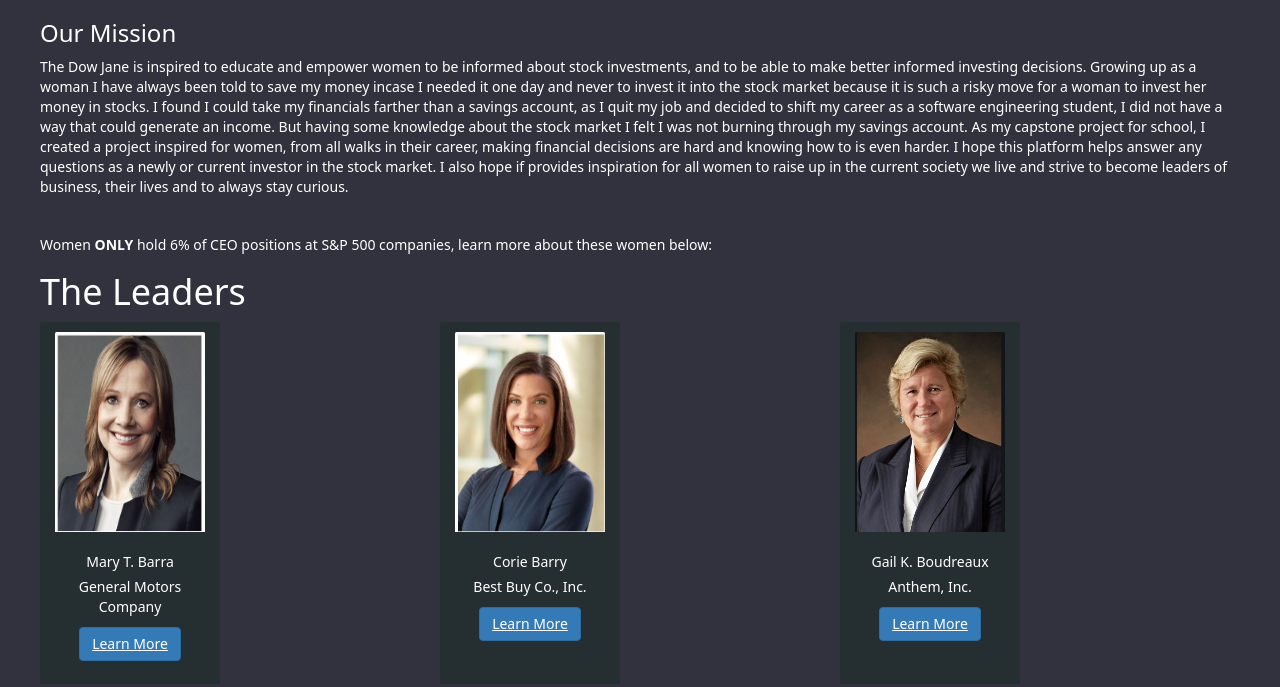
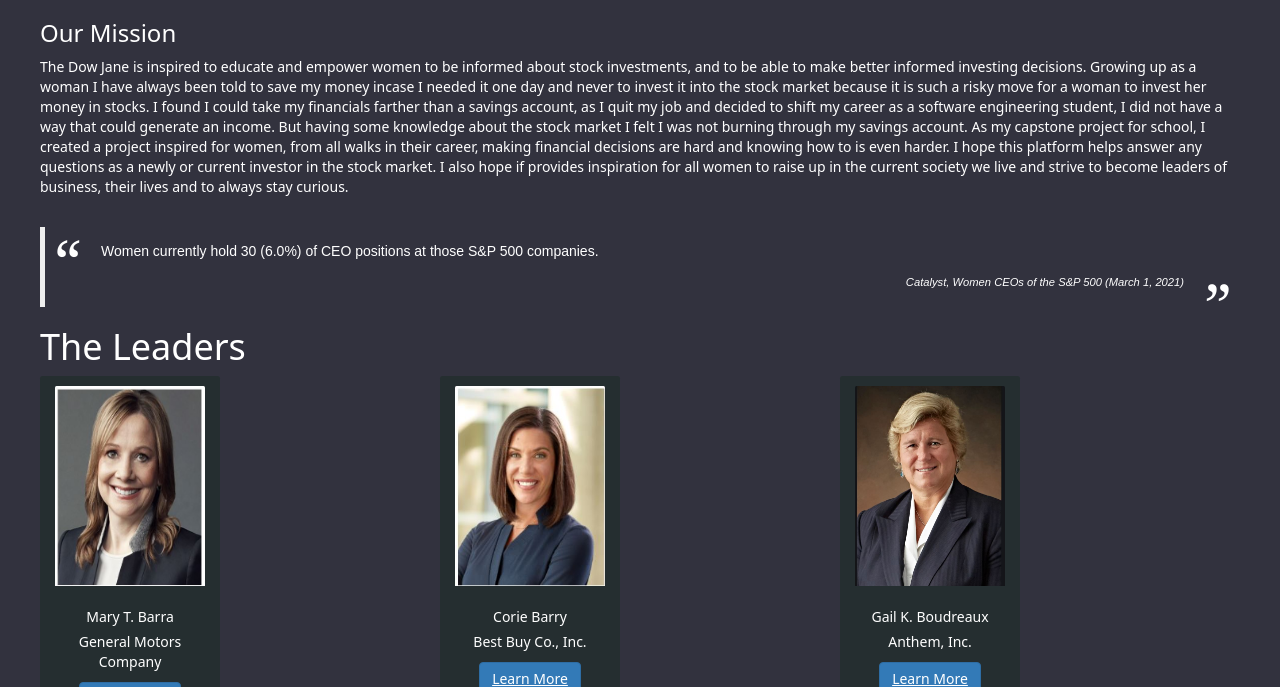
Before and after one commit to tabualhsan/Dow-Jane, a Flask app: page /OurMission in a window 1280 px wide. Shown: the part 74-761 px from the top of the page. Run offline with Flask 2, Linux system fonts and the light colour scheme; the visitor is signed in with stand-in values (Sample User, id 1); some libraries are stand-ins or nearby versions.

Commit message:
need to restart my computer

```diff
--- a/server.py
+++ b/server.py
@@ -91,10 +91,19 @@
     else:
         flash("Email or password do not match. Try again!")
         return redirect("/")
-@app.route("/logout")
+@app.route("/logout", methods=['DELETE'])
 def logout():
-    session.clear()
-    print(session)
+    if 'user' in session:
+        del session['user']
+        return jsonify({'message': 'logged out'}), 200
+    #     session.pop('user',None)
+    #     return render_template("/")
+
+    # else:
+    #     return "user already logged out"
+    # session.clear()
+    # session.abandon()
+    # print(session)
 
     return redirect("/")
 @app.route("/OurMission")
@@ -212,13 +221,11 @@
     if request.method == 'GET':
         userfav = crud.get_user_fav(user_id,stock_id)
 
-        print(stock_id, user_id, '###########line 202#########')
+
 
         return jsonify(result=True) if userfav else jsonify(result=False)
 
-    # # stock_id = request.values['stock_id']
-    # print(session)
-    # user_id= session["user"]
+
     else:
         check = UserFavorite.query.filter_by(user_id=user_id, stock_id=stock_id).first()
 
@@ -229,7 +236,7 @@
         else:
             crud.delete_stock_user(user_id, stock_id)
 
-        print(stock_id, user_id, '###########line 216#########')
+
 
         return redirect('/stocks?symbol=')
 
@@ -246,19 +253,6 @@
 
 
 
-# @app.route('/stocks/<stock_id>', method=['POST'])
-# def show_favorite_info():
-#     if "user" in session:
-#         user_id = session['user']
-
-#         stock_id=request.form.get("stock_id")
-
-
-#     return redirect('/stocks')
-
-
-
-
 
 
 # ================================================================================
--- a/static/stocks.js
+++ b/static/stocks.js
@@ -1,7 +1,6 @@
 "use strict";
 
 // A function to get stock info from AA API using stock symbol stored in the database
-
 function get_stock_info(evt){
     evt.preventDefault();
 
@@ -187,6 +186,7 @@
     $(document).ready(favorite_table);
     $(document).ready(load_page);
 
+
 // ************************************************************************************************************************************************************
 // CHART.JS
 function displayPrices(){
--- a/static/style.css
+++ b/static/style.css
@@ -284,3 +284,51 @@
   grid-template-columns: auto auto auto;
   flex-flow:column wrap ;
 }
+
+
+blockquote {
+  min-height: 5em;
+  padding   : 1em 4em;
+  font      : 1em/150% sans-serif;
+  position  : relative;
+
+}
+
+blockquote::before,
+blockquote::after {
+  position: absolute;
+  height  : 3rem;
+  font    : 6rem/100% Georgia, "Times New Roman", Times, serif;
+}
+
+blockquote::before {
+  content: '“';
+  top    : 0.3rem;
+  left   : 0.9rem;
+}
+
+blockquote::after {
+  content: '”';
+  bottom : 0.3rem;
+  right  : 0.8rem;
+}
+
+blockquote:lang(fr)::before {
+  content: '«';
+  top    : -1.5rem;
+  left   : 0.5rem;
+}
+
+blockquote:lang(fr)::after {
+  content: '»';
+  bottom : 2.6rem;
+  right  : 0.5rem
+}
+
+blockquote i {
+  display   : block;
+  font-size : 0.8em;
+  margin-top: 1rem;
+  text-style: italic;
+  text-align: right;
+}
--- a/templates/all_stocks.html
+++ b/templates/all_stocks.html
@@ -10,6 +10,7 @@
 <!-- stocks added to a drop down menu and refrenced by stock symbol that is saved in the db -->
     <div>
         <h3>Stocks</h3>
+
         <form id = "stock_select" action="/stocks">
             <select  name="symbol" id="stock_symbol">
                 <option default>Pick your stock</option>
--- a/templates/women.html
+++ b/templates/women.html
@@ -26,8 +26,9 @@
 
     <br>
 
-    <h5>Women <strong>ONLY</strong> hold 6% of CEO positions at S&P 500 companies, learn more about these women below: </h5>
+    <blockquote>Women currently hold 30 (6.0%) of CEO positions at those S&P 500 companies. <i>Catalyst, Women CEOs of the S&P 500 (March 1, 2021)</i> </blockquote>
     <h1>The Leaders</h1>
+
 
     <div class="grid-container">
 
```
Also changed, not shown: templates/homepage.html (+2 -23 lines).
